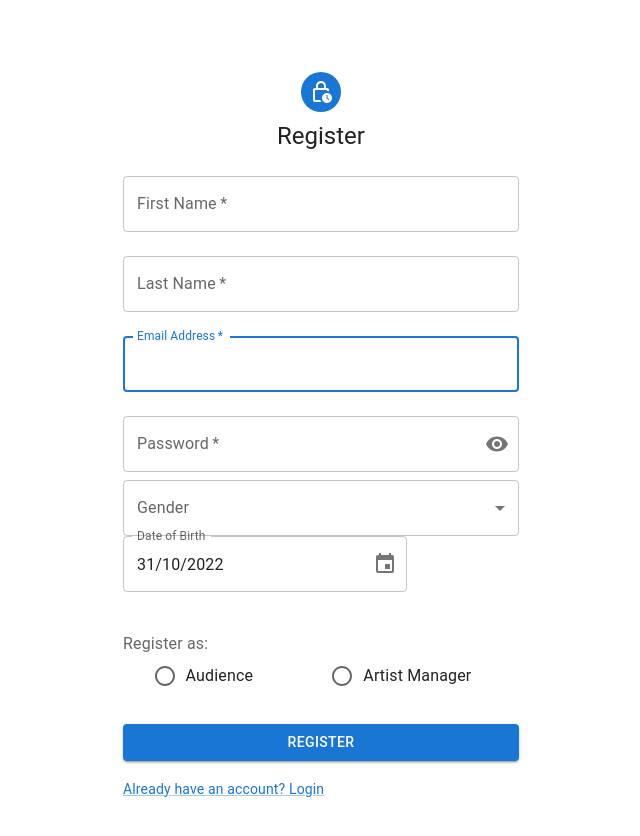
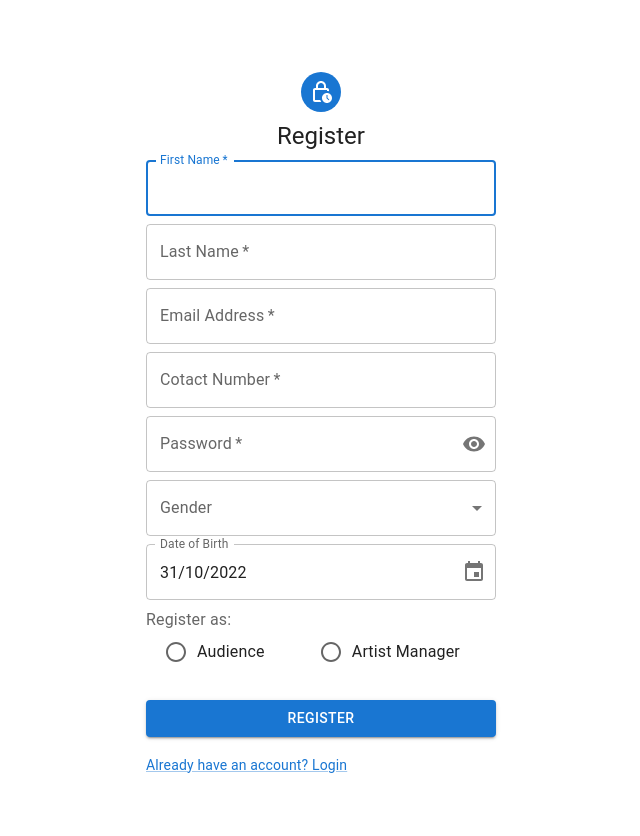
Before and after one commit to cryptic-pr03/cms_frontend, a React (Create React App) app: page /register in a window 1280 px wide. Shown: the top 836 px of the page, without its empty margins (319-959 px from the left). Before the commit the page ends 801 px from the top, so only its background shows below. Built offline with nearby package versions, Linux system fonts and the light colour scheme.

Commit message:
solved register page  problems

```diff
--- a/package.json
+++ b/package.json
@@ -15,6 +15,7 @@
     "bootstrap": "^5.2.2",
     "dayjs": "^1.11.6",
     "jwt-decode": "^3.1.2",
+    "material-ui-phone-number-2": "^1.3.0",
     "react": "^18.2.0",
     "react-bootstrap": "^2.5.0",
     "react-dom": "^18.2.0",
--- a/src/components/RegisterForm.js
+++ b/src/components/RegisterForm.js
@@ -1,4 +1,3 @@
-/* eslint-disable max-len */
 import { useState } from 'react';
 import {
   FormControl,
@@ -17,29 +16,18 @@ import {
   InputLabel,
   Select,
   MenuItem,
+  Paper,
 } from '@mui/material';
 import LockOutlinedIcon from '@mui/icons-material/LockClockOutlined';
 import { Visibility, VisibilityOff } from '@mui/icons-material';
 
-import { useForm } from 'react-hook-form';
+import { Controller, useForm } from 'react-hook-form';
 import { DesktopDatePicker, LocalizationProvider } from '@mui/x-date-pickers';
 import { AdapterDayjs } from '@mui/x-date-pickers/AdapterDayjs';
 
 export default function RegisterForm({ onSubmit }) {
   const [showPassword, setShowPassword] = useState(false);
-  const [gender, setGender] = useState('');
-  const [DOB, setDOB] = useState(new Date());
-
   const handleClickShowPassword = () => setShowPassword(() => !showPassword);
-  const handleGenderChange = (e) => {
-    console.log(e.target.value);
-    setGender(e.target.value);
-  };
-  const handleDOBChange = (newDOB) => {
-    const d = `${newDOB.$D}/${newDOB.$M + 1}/${newDOB.$y}`;
-    console.log(d);
-    setDOB(d);
-  };
 
   function eyeButton() {
     return (
@@ -56,15 +44,15 @@ export default function RegisterForm({ onSubmit }) {
   }
 
   const {
-    register, watch, handleSubmit, formState: { errors },
+    register, watch, handleSubmit, formState: { errors }, control,
   } = useForm();
 
-  console.log('render');
+  console.log(watch());
   return (
     <Container component="main" maxWidth="xs">
       <Box
         sx={{
-          marginTop: 8,
+          marginY: 8,
           display: 'flex',
           flexDirection: 'column',
           alignItems: 'center',
@@ -74,8 +62,8 @@ export default function RegisterForm({ onSubmit }) {
         <Typography component="h1" variant="h5"> Register </Typography>
 
         {/* FORM */}
-        <Box component="form" onSubmit={handleSubmit(onSubmit)} noValidate sx={{ mt: 1 }}>
-
+        <Box component="form" onSubmit={handleSubmit(onSubmit)} noValidate sx={{ mt: 1, mb: 0 }}>
+          <Stack sx={{ width: 350 }} spacing={1}>
             <TextField
               label="First Name"
               id="firstName"
@@ -97,7 +85,6 @@ export default function RegisterForm({ onSubmit }) {
               margin="normal"
               required
               fullWidth
-            autoFocus
               {...register('lastName', {
                 required: 'Last Name required.',
               })}
@@ -113,7 +100,6 @@ export default function RegisterForm({ onSubmit }) {
               margin="normal"
               required
               fullWidth
-            autoFocus
               {...register('email', {
                 required: 'Email Address required.',
                 pattern: {
@@ -123,6 +109,24 @@ export default function RegisterForm({ onSubmit }) {
               })}
               error={Boolean(errors.email)}
               helperText={errors.email?.message}
+            />
+
+            <TextField
+              label="Cotact Number"
+              id="contactNo"
+              name="contactNo"
+              margin="normal"
+              required
+              fullWidth
+              {...register('contactNo', {
+                required: 'Contact Number required.',
+                pattern: {
+                  value: /^(\+\d{1,3}\s?)?((\(\d{3}\)\s?)|(\d{3})(\s|-?))(\d{3}(\s|-?))(\d{4})(\s?(([E|e]xt[:|.|]?)|x|X)(\s?\d+))?/g,
+                  message: 'Invalid Contact Number',
+                },
+              })}
+              error={Boolean(errors.contactNo)}
+              helperText={errors.contactNo?.message}
             />
 
             {/* PASSSWORD */}
@@ -144,42 +148,45 @@ export default function RegisterForm({ onSubmit }) {
               helperText={errors.password?.message}
             />
 
-          <FormControl fullWidth>
-            <InputLabel>Gender</InputLabel>
-            <Select
-              id="gender"
+            <TextField
+              select
+              fullWidth
               label="Gender"
-              name="gender"
-              autoWidth
-              onChange={handleGenderChange}
-              value={gender}
+              defaultValue=""
+              inputProps={register('gender', {
+                required: 'Please enter gender.',
+              })}
+              error={errors.gender}
+              helperText={errors.gender?.message}
             >
+
               <MenuItem value="Male" {...register('gender')}>Male</MenuItem>
               <MenuItem value="Female" {...register('gender')}>Female</MenuItem>
               <MenuItem value="NA" {...register('gender')}>Prefer not to say</MenuItem>
-            </Select>
-          </FormControl>
+            </TextField>
 
+            <Controller
+              name="DOB"
+              control={control}
+              render={
+              ({ field: { onChange, ...restField } }) => (
                 <LocalizationProvider dateAdapter={AdapterDayjs}>
                   <DesktopDatePicker
                     label="Date of Birth"
                     inputFormat="DD/MM/YYYY"
-              name="DOB"
-              id="DOB"
-              maxDate={new Date()}
-              fullWidth
-              onChange={handleDOBChange}
-              value={DOB}
-              {...register('DOB')}
+                    disableFuture
+                    onChange={(event) => { onChange(event); }}
                     renderInput={(params) => (
                       <TextField
-                  name="DOB"
-                  id="DOB"
                         {...params}
                       />
                     )}
+                    {...restField}
                   />
                 </LocalizationProvider>
+              )
+}
+            />
 
             {/* ROLE */}
             <FormControl
@@ -204,7 +211,7 @@ export default function RegisterForm({ onSubmit }) {
               </RadioGroup>
               <FormHelperText style={{ color: '#d32f2f' }}>{errors.typeUserCode?.message}</FormHelperText>
             </FormControl>
-
+          </Stack>
           {/* SUBMIT */}
           <Button
             type="submit"
--- a/src/pages/RegisterPage.js
+++ b/src/pages/RegisterPage.js
@@ -23,7 +23,8 @@ function RegisterPage() {
           ...data,
           typeUserCode: parseInt(data.typeUserCode, 10),
           id: 0,
-          gender: 'Male',
+          // eslint-disable-next-line no-unsafe-optional-chaining
+          DOB: `${data.DOB?.$D}/${data.DOB?.$M + 1}/${data.DOB?.$y}`,
         },
       }).then((res) => {
         console.log(res);
```
Also changed, not shown: 1 other file (tests, documents, lock files or other folders). Lines whose indentation alone changed are shown as unchanged.
